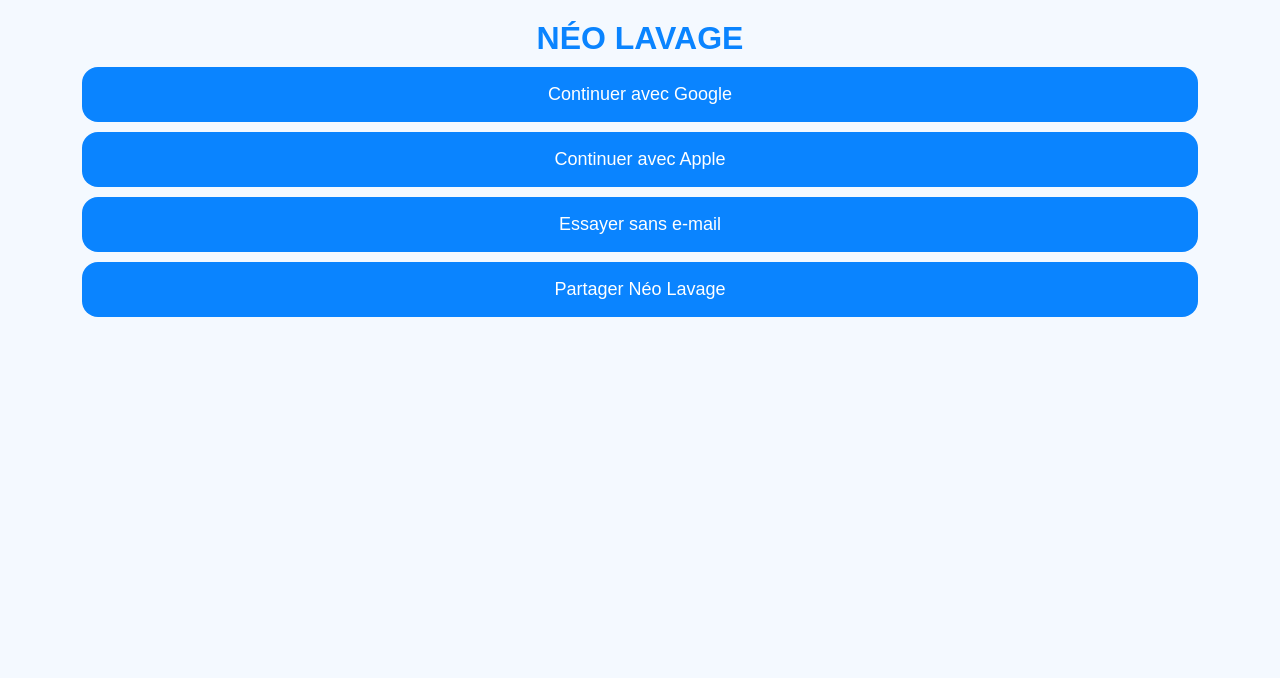
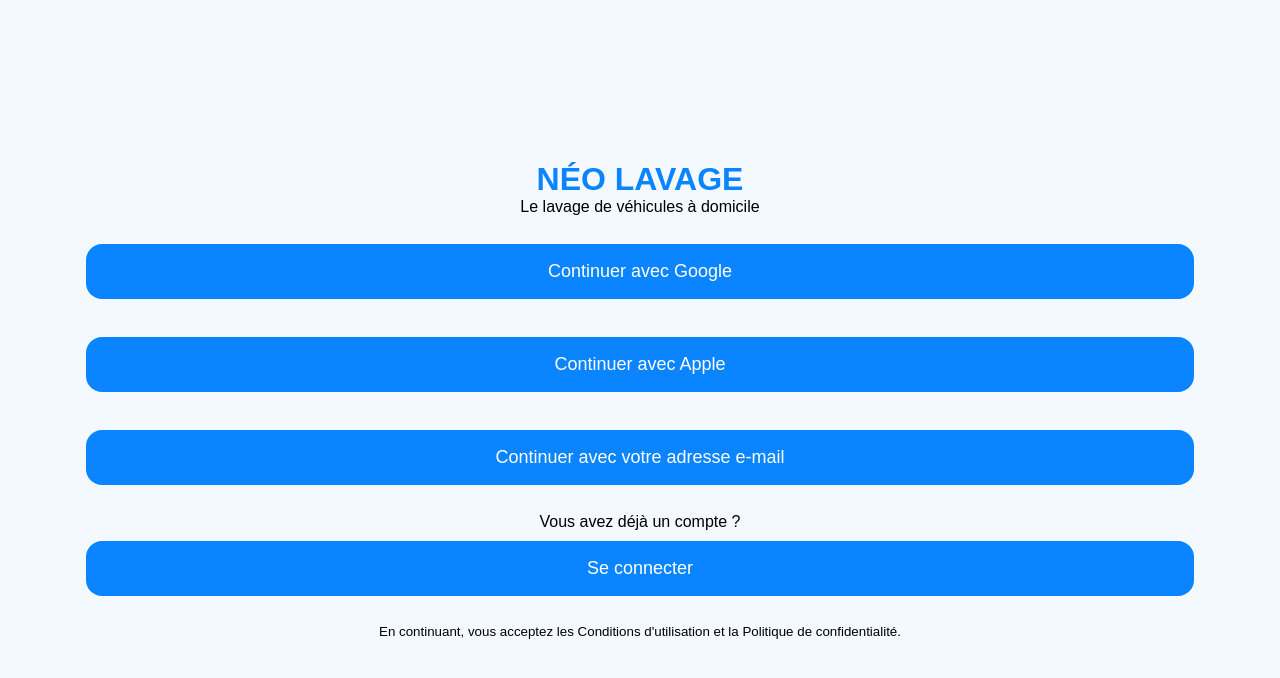
Before and after one commit to wissalsoma7-cyber/neo-lavage, a React (Vite) app: page / in a window 1280 px wide. Shown: the top 678 px of the page. Built offline with nearby package versions, Linux system fonts and the light colour scheme; the HTML template or start-up script is replaced by a standard one.

Commit message:
Update Home.tsx

```diff
--- a/src/pages/Home.tsx
+++ b/src/pages/Home.tsx
@@ -1,32 +1,62 @@
-export default function
-  Home({ onGoogle }: { onGoogle: () =>
-                      void}) {
+export default function Home({
+  onGoogle,
+}: {
+  onGoogle: () => void;
+}) {
   return (
     <div
       style={{
         minHeight: "100vh",
+        display: "flex",
+        flexDirection: "column",
+        justifyContent: "center",
+        alignItems: "center",
         background: "#F4F9FF",
-        padding: 20
+        padding: 24,
       }}
     >
-      <h1
-        style={{
-          textAlign: "center",
-          color: "#0A84FF"
-        }}
-      >
+      <h1 style={{ color: "#0A84FF" }}>
         NÉO LAVAGE
       </h1>
 
+      <p>
+        Le lavage de véhicules à domicile
+      </p>
+
+      <br />
+
       <button onClick={onGoogle}>
-  Continuer avec Google
-</button>
+        Continuer avec Google
+      </button>
 
-      <button>Continuer avec Apple</button>
+      <br />
 
-      <button>Essayer sans e-mail</button>
+      <button>
+        Continuer avec Apple
+      </button>
 
-      <button>Partager Néo Lavage</button>
+      <br />
+
+      <button>
+        Continuer avec votre adresse e-mail
+      </button>
+
+      <br />
+
+      <p>
+        Vous avez déjà un compte ?
+      </p>
+
+      <button>
+        Se connecter
+      </button>
+
+      <br />
+
+      <small style={{ textAlign: "center" }}>
+        En continuant, vous acceptez les Conditions d'utilisation
+        et la Politique de confidentialité.
+      </small>
     </div>
   );
 }
```
